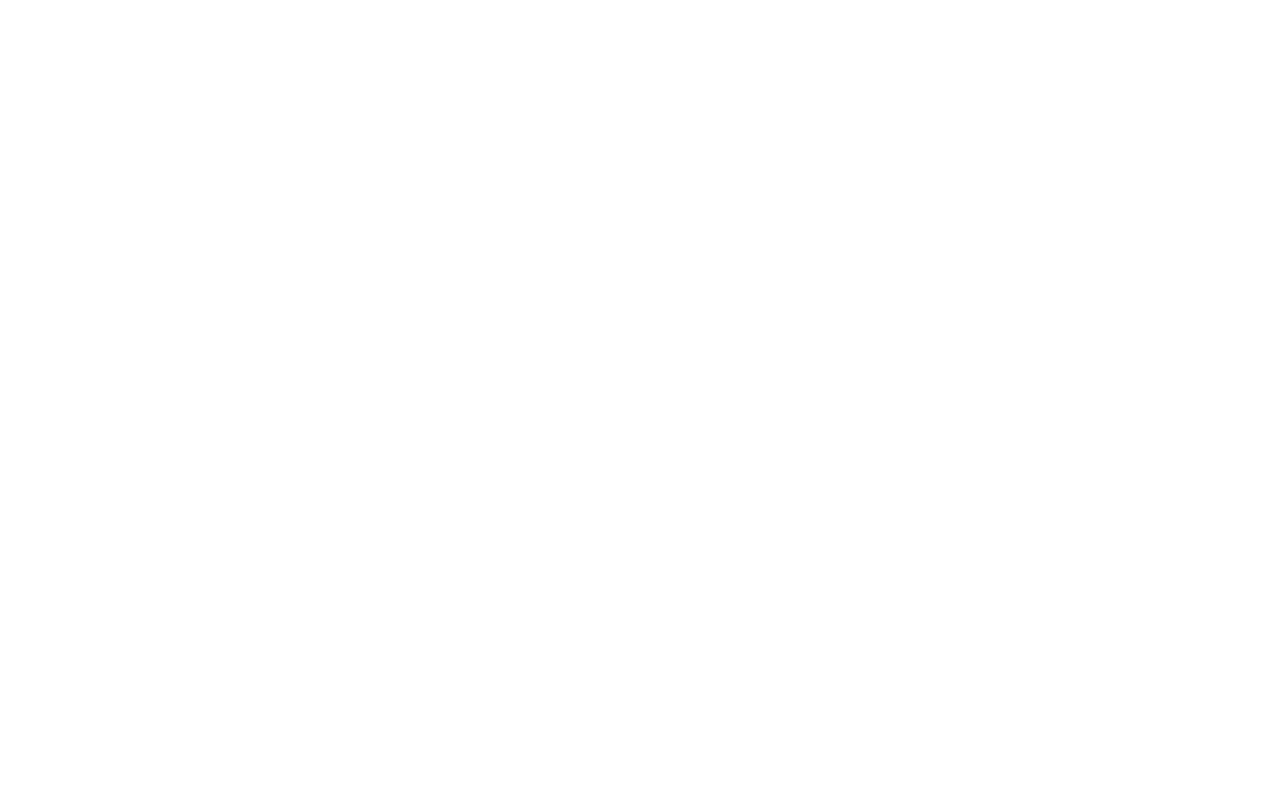
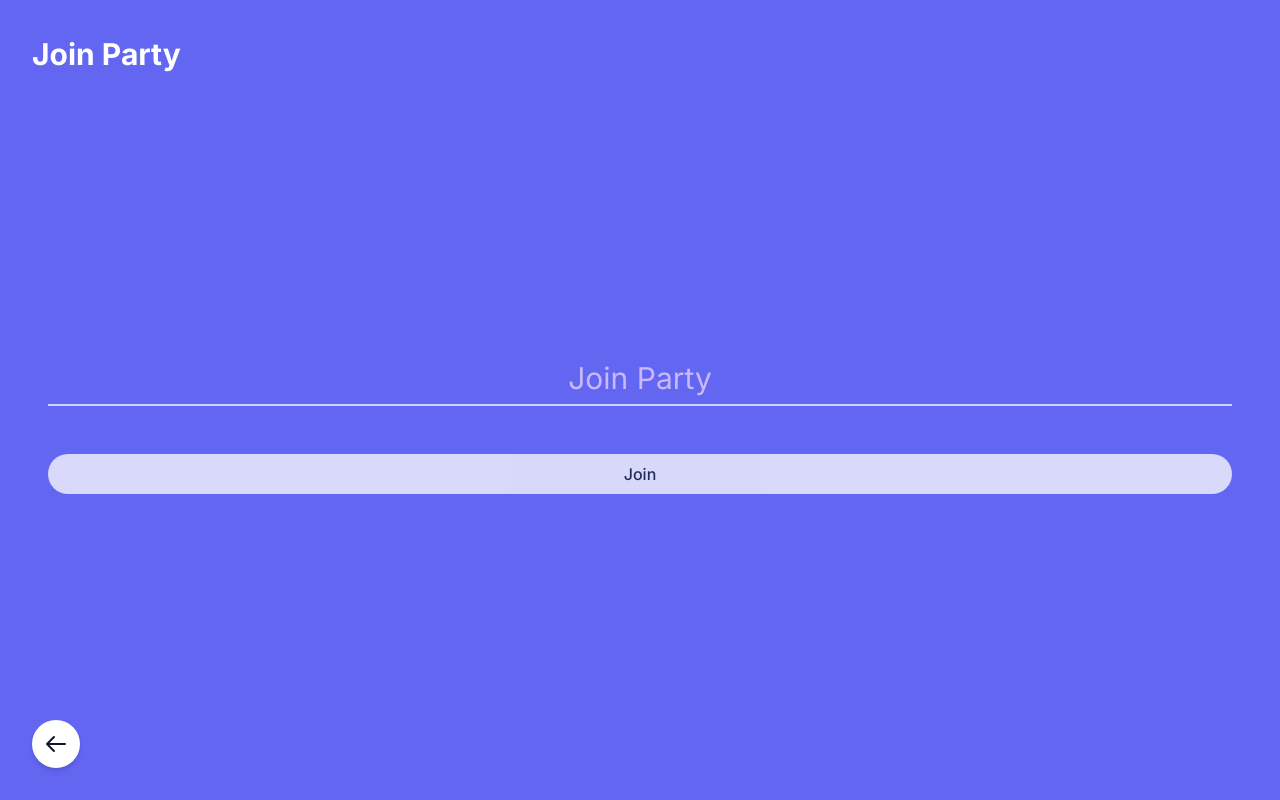
Before and after one commit to cgund98/demov-frontend, a React (Create React App) app: page /party/join in a window 1280 px wide. Before the commit this address had no page. Built offline with nearby package versions, Linux system fonts and the light colour scheme.

Commit message:
Created the join party page

```diff
--- a/src/components/buttons/button.tsx
+++ b/src/components/buttons/button.tsx
@@ -2,23 +2,32 @@ import React from 'react';
 
 interface IProps {
   variant?: 'outlined' | 'filled' | 'primary';
+  disabled?: boolean;
 }
 
 const Button: React.FC<IProps> = props => {
   // Read props
-  const {children, variant} = props;
+  const {children, variant, disabled} = props;
 
   // CSS variants
   if (variant === 'outlined')
     return (
-      <button type="button" className="py-2 px-4 font-medium rounded-full box-border border-2 border-white text-white">
+      <button
+        type="button"
+        disabled={disabled}
+        className="py-2 px-4 font-medium rounded-full box-border border-2 border-white text-white disabled:opacity-75"
+      >
         {children}
       </button>
     );
 
   // Render
   return (
-    <button type="button" className="py-2 px-4 font-medium rounded-full bg-white text-gray-900 shadow-sm">
+    <button
+      type="button"
+      disabled={disabled}
+      className="py-2 px-4 font-medium rounded-full bg-white text-gray-900 shadow-sm disabled:opacity-75 disabled:shadow-none"
+    >
       {children}
     </button>
   );
--- /dev/null
+++ b/src/components/buttons/iconButton.tsx
@@ -0,0 +1,13 @@
+import React from 'react';
+
+const IconButton: React.FC = props => {
+  const {children} = props;
+
+  return (
+    <button type="button" className="rounded-full bg-white shadow-md p-3">
+      {children}
+    </button>
+  );
+};
+
+export default IconButton;
--- /dev/null
+++ b/src/components/icons/arrowLeft.tsx
@@ -0,0 +1,16 @@
+import React from 'react';
+
+interface IProps {
+  className: string;
+}
+
+const ArrowLeft: React.FC<IProps> = props => {
+  const {className} = props;
+  return (
+    <svg className={className} fill="none" stroke="currentColor" viewBox="0 0 24 24" xmlns="http://www.w3.org/2000/svg">
+      <path stroke-linecap="round" stroke-linejoin="round" stroke-width="2" d="M10 19l-7-7m0 0l7-7m-7 7h18"></path>
+    </svg>
+  );
+};
+
+export default ArrowLeft;
--- /dev/null
+++ b/src/components/input/bigInput.tsx
@@ -0,0 +1,27 @@
+import React from 'react';
+
+interface IProps {
+  placeholder: string;
+  onChange?: React.ChangeEventHandler<HTMLInputElement>;
+}
+
+const BigInput: React.FC<IProps> = props => {
+  // Read props
+  const {placeholder, onChange} = props;
+
+  // Render
+  return (
+    <input
+      type="text"
+      className="border-b-2 border-b-indigo-200 bg-transparent text-center caret-white appearance-none
+              accent-transparent focus:outline-none text-3xl text-white uppercase p-2 ease-in-out
+              invalid:border-b-4
+              focus:border-b-white
+              placeholder:normal-case placeholder:text-purple-200 placeholder:opacity-75"
+      placeholder={placeholder}
+      onChange={onChange}
+    />
+  );
+};
+
+export default BigInput;
--- /dev/null
+++ b/src/components/text/title.tsx
@@ -0,0 +1,9 @@
+import React from 'react';
+
+const Title: React.FC = props => {
+  const {children} = props;
+
+  return <h1 className="text-3xl font-bold">{children}</h1>;
+};
+
+export default Title;
--- a/src/pages/App.tsx
+++ b/src/pages/App.tsx
@@ -4,7 +4,7 @@ import Router from './router';
 
 const App: React.FC = () => {
   return (
-    <div className="relative w-screen h-screen overflow-hidden">
+    <div className="relative w-screen h-screen overflow-hidden text-gray-900">
       <Router />
     </div>
   );
--- a/src/pages/home/Home.tsx
+++ b/src/pages/home/Home.tsx
@@ -5,8 +5,8 @@ import Button from '../../components/buttons/button';
 const Home: React.FC = () => {
   return (
     <div className="bg-indigo-500 absolute inset-0 p-3 flex">
-      <div className="top-32 mx-auto my-32 w-40">
-        <img src="/logo.svg" placeholder="Logo" />
+      <div className="top-1/3 absolute inset-x-3">
+        <img className="w-40 mx-auto" src="/logo.svg" placeholder="Logo" />
       </div>
       <div className="w-full bottom-32 left-0 absolute flex flex-col p-12 space-y-4">
         <Button>Create new party</Button>
--- /dev/null
+++ b/src/pages/join-party/JoinParty.tsx
@@ -0,0 +1,28 @@
+import React from 'react';
+
+import BigInput from '../../components/input/bigInput';
+import ArrowLeft from '../../components/icons/arrowLeft';
+import Title from '../../components/text/title';
+import Button from '../../components/buttons/button';
+import IconButton from '../../components/buttons/iconButton';
+
+const JoinParty: React.FC = () => {
+  return (
+    <div className="bg-indigo-500 absolute inset-0 py-6 px-8 flex">
+      <div className="my-3 text-white">
+        <Title>Join Party</Title>
+      </div>
+      <div className="px-12 absolute top-1/2 inset-x-0 flex flex-col space-y-12 -my-12">
+        <BigInput placeholder="Join Party" />
+        <Button disabled>Join</Button>
+      </div>
+      <div className="absolute left-8 bottom-8">
+        <IconButton>
+          <ArrowLeft className="w-6 h-6" />
+        </IconButton>
+      </div>
+    </div>
+  );
+};
+
+export default JoinParty;
--- a/src/pages/router.tsx
+++ b/src/pages/router.tsx
@@ -2,12 +2,14 @@ import React from 'react';
 import {BrowserRouter, Route, Routes} from 'react-router-dom';
 
 import Home from './home/Home';
+import JoinParty from './join-party/JoinParty';
 
 const router: React.FC = () => {
   return (
     <BrowserRouter>
       <Routes>
         <Route path="/" element={<Home />} />
+        <Route path="/party/join" element={<JoinParty />} />
       </Routes>
     </BrowserRouter>
   );
```
Also changed, not shown: public/tailwind.output.css.
